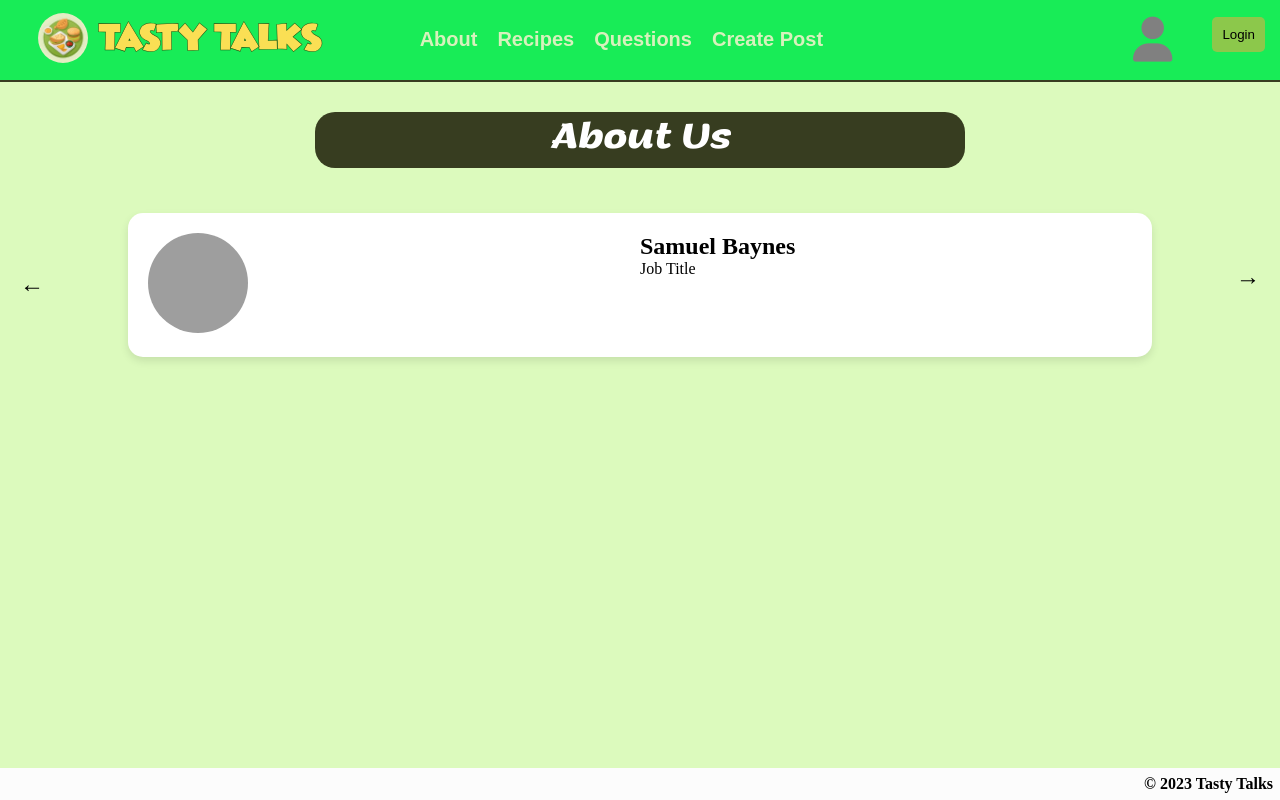
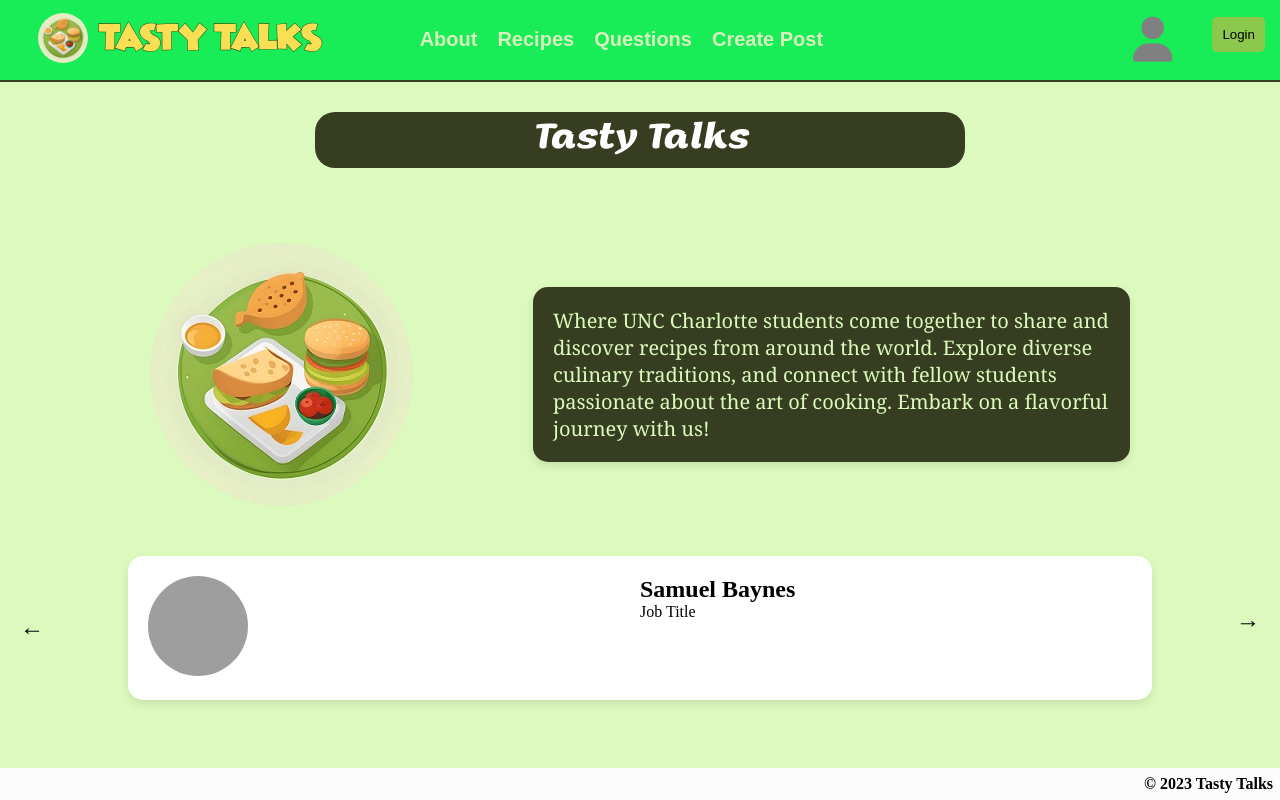
Before and after one commit to wbermel3rd/TastyTalks, a Vue app in the folder tastytalks/: page /about in a window 1280 px wide. Built offline with nearby package versions, Linux system fonts and the light colour scheme; no server answers; grey boxes are pictures that could not be loaded.

Commit message:
Add Image and Description for About Page

```diff
--- a/tastytalks/src/views/AboutPage.vue
+++ b/tastytalks/src/views/AboutPage.vue
@@ -2,8 +2,17 @@
   <main>
 
     <div class="centered-container">
-          <h1 class="cylinder-heading">About Us</h1>
+          <h1 class="cylinder-heading">Tasty Talks</h1>
       </div>
+
+
+    <div class="container">
+        <img src="images/TastkyTalkMainIcon.jpg" alt="Image">
+          <div class="text-box">
+              <p>       Where UNC Charlotte students come together to share and discover recipes from around the world.  Explore diverse culinary traditions, and connect with fellow students passionate about the art of cooking. Embark on a flavorful journey with us!</p>
+        </div>
+    </div>
+
 
     <div class="slider-container">
 
@@ -83,7 +92,7 @@ export default {
 
 </script>
 
-<style>
+<style scoped>
 
 h1 {
   text-align: center;
@@ -179,4 +188,32 @@ h1 {
 }
 
 
+.container {
+    display: flex;
+    align-items: center;
+    margin-top: 50px;
+    margin-right: 150px;
+    margin-left: 150px;
+    margin-bottom: 50px;
+}
+
+img {
+    max-width: 100%;
+    height: auto;
+    border-radius: 50%;
+    margin-right: 120px;
+}
+
+
+.text-box {
+    background-color: #373D20;
+    padding: 20px;
+    box-shadow: 0px 4px 8px rgba(0, 0, 0, 0.1);
+    border-radius: 15px;
+    font-family: Georgia, 'Times New Roman', Times, serif;
+    font-size: 20px;
+    color: #dcfabd;
+}
+
+
 </style>
```
